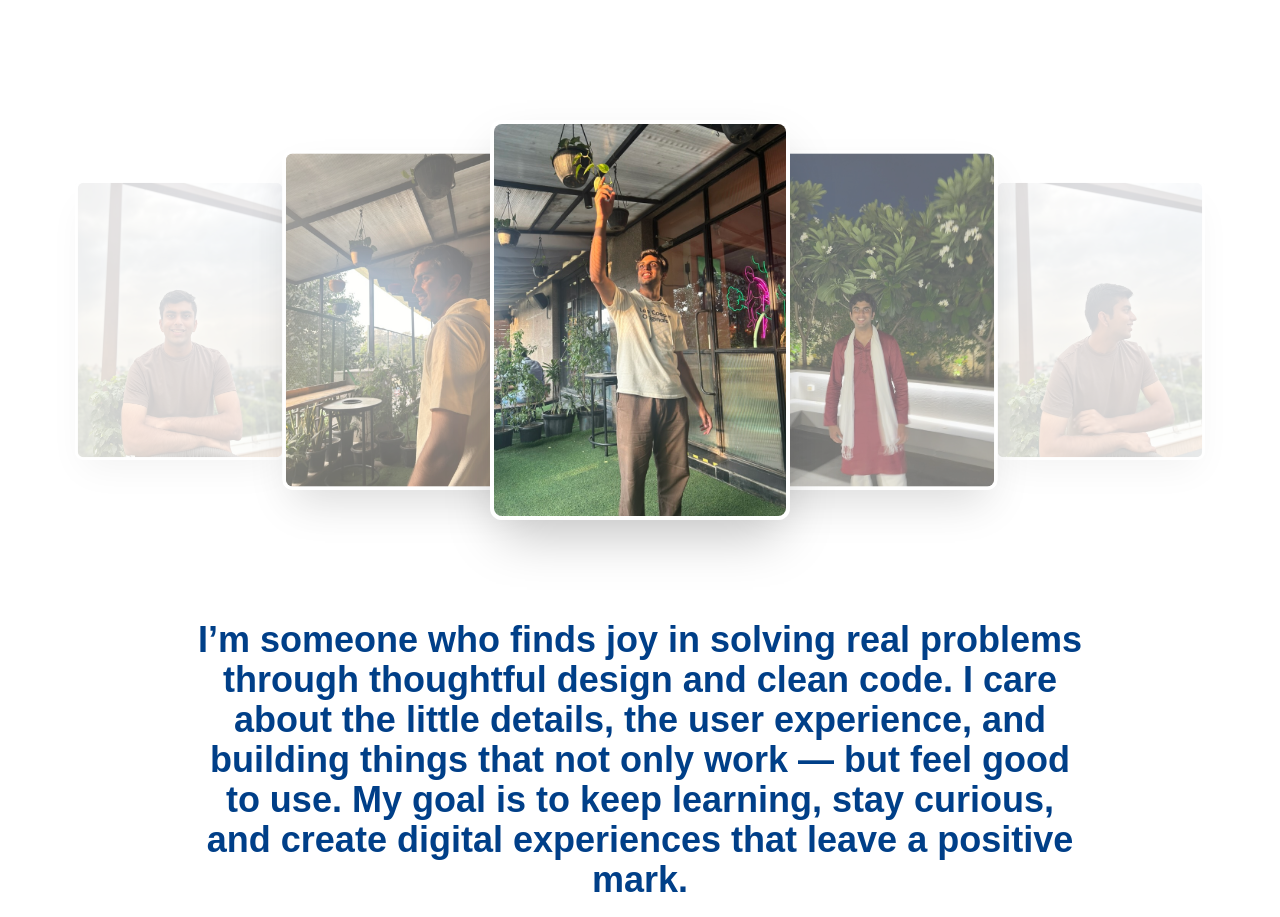
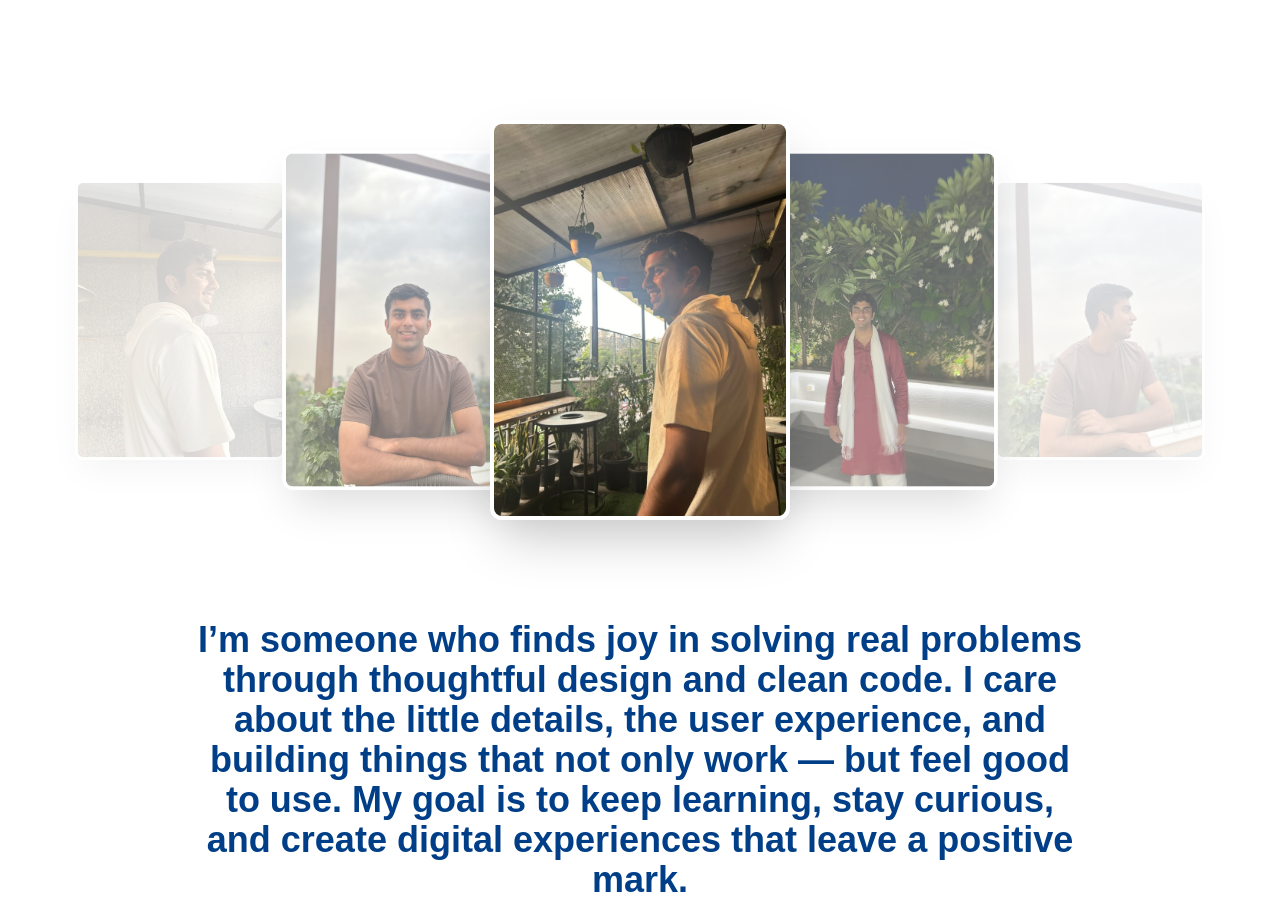
Before and after one commit to krishang-r/krishangratra, a Next.js app: page / in a window 1280 px wide. Shown: the part 800-1717 px from the top of the page. Built offline with nearby package versions, Linux system fonts and the light colour scheme.

Commit message:
image updates

```diff
--- a/components/ui/ImageCarousel.tsx
+++ b/components/ui/ImageCarousel.tsx
@@ -9,7 +9,7 @@ const images = [
   '/Image/img3.jpeg',
   '/Image/img4.jpeg',
   '/Image/img5.jpeg',
-  '/Image/img6.jpeg',
+  // '/Image/img6.jpeg',
   '/Image/img7.jpeg',
   // add more if needed
 ]
```
